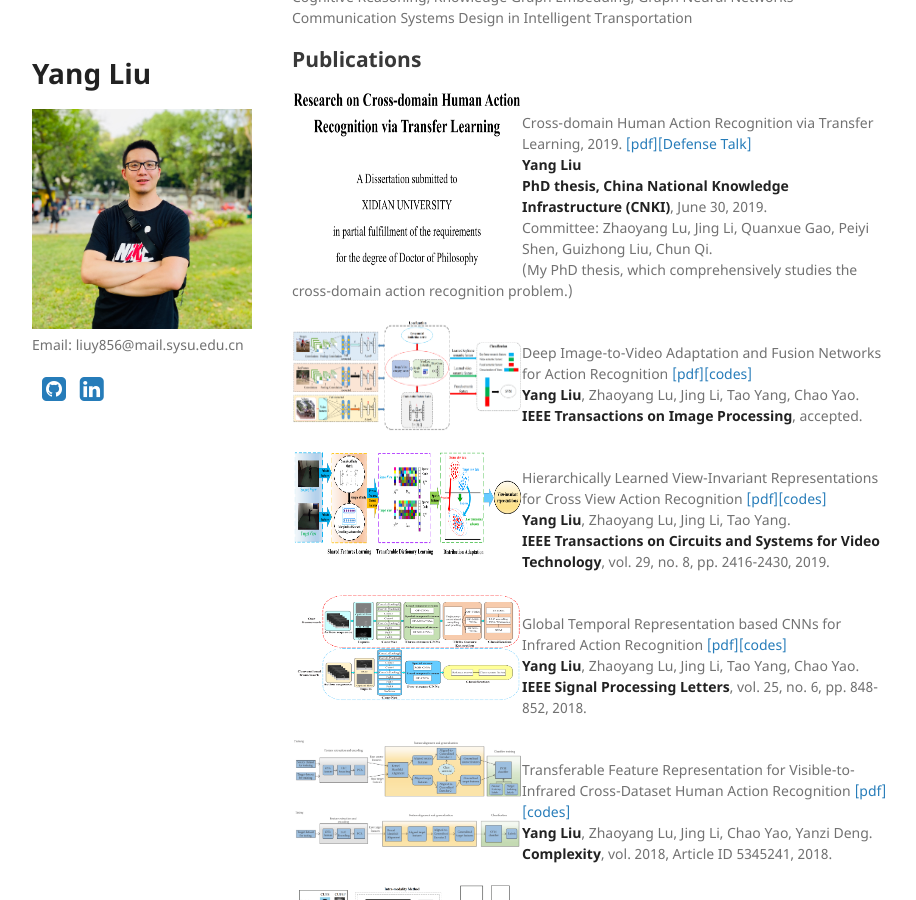
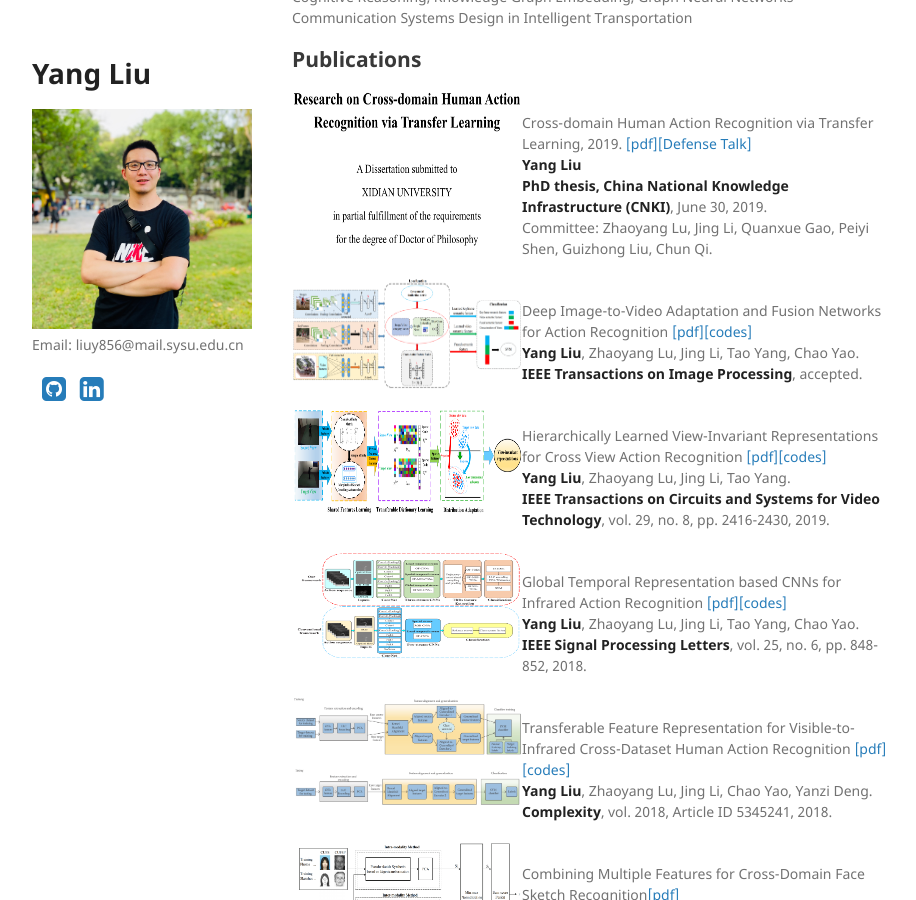
Before and after one commit to YangLiu9208/home, a Jekyll site: the page built from index.md, in a window 1280 px wide and 900 px high, scrolled down 724 px. Shown: the whole window, without its empty margins (178-1094 px from the left). Built offline with Jekyll 4.4.1, drawn with Linux system fonts in a browser that asks for light colours; a style sheet for code colours, icons or effects is not loaded.

Commit message:
Update index.md

```diff
--- a/index.md
+++ b/index.md
@@ -30,14 +30,13 @@ Communication Systems Design in Intelligent Transportation
 ## Publications
 <div align="left">
           <a>
-            <img border="0" src="./PHD_thesis.png" align="left" width="230" height="180">
+            <img border="0" src="./PHD_thesis.png" align="left" width="230" height="160">
           </a>
 </div>
 Cross-domain Human Action Recognition via Transfer Learning, 2019. [[pdf]]((https://yangliu9208.github.io/home/))[[Defense Talk]]((https://yangliu9208.github.io/home/))
 **Yang Liu**
 **PhD thesis, China National Knowledge Infrastructure (CNKI)**, June 30, 2019.
 Committee: Zhaoyang Lu, Jing Li, Quanxue Gao, Peiyi Shen, Guizhong Liu, Chun Qi.
-(My PhD thesis, which comprehensively studies the cross-domain action recognition problem.)
 
 <div align="left">
           <a>
```
